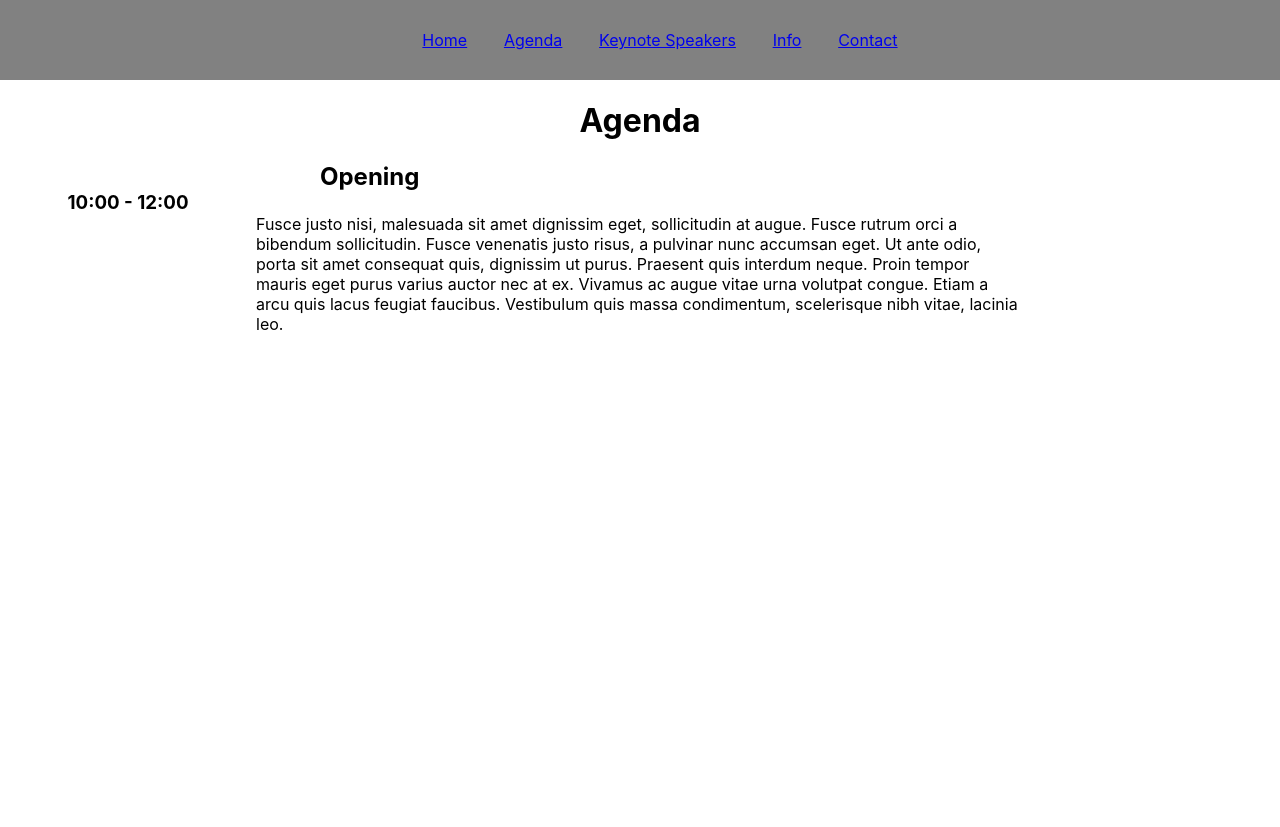
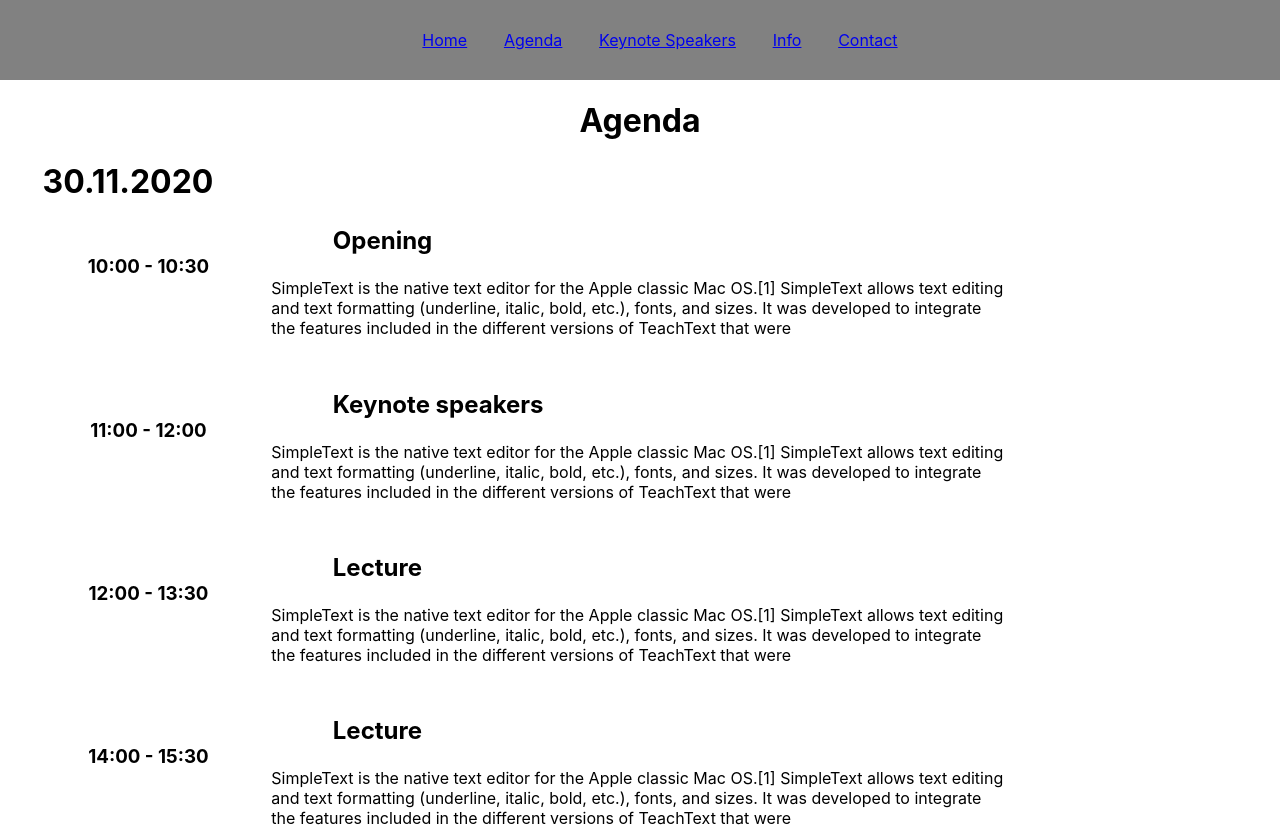
Before and after one commit to WyimaginowaneKoniki/Kongres, a React (Create React App) app in the folder web-client/: page /agenda in a window 1280 px wide. Shown: the top 827 px of the page. Before the commit the page ends 800 px from the top, so only its background shows below. Built offline with nearby package versions, Linux system fonts and the light colour scheme.

Commit message:
Add next events and days in Agenda (agenda.js)

```diff
--- a/web-client/src/components/agendaEvent.js
+++ b/web-client/src/components/agendaEvent.js
@@ -4,6 +4,9 @@ import '../App.css';
 
 function AgendaEvent(props) {
     const styles = makeStyles({
+        main: {
+            padding: '2%',
+        },
         title: {
             textAlign: 'left',
             margin: '0 25%',
@@ -25,7 +28,7 @@ function AgendaEvent(props) {
     const style = styles();
 
     return (
-        <div>
+        <div className={style.main}>
             <h2 className={style.title}>{props.title}</h2>
             <h3 className={style.time}>{props.time1} - {props.time2}</h3>
             <span className={style.desc}>{props.content}</span>
--- a/web-client/src/pages/agenda.js
+++ b/web-client/src/pages/agenda.js
@@ -1,24 +1,91 @@
 import React from 'react';
 import '../App.css';
 import AgendaEvents from '../components/agendaEvent'
+import { makeStyles } from '@material-ui/core/styles';
 
 function Agenda(props) {
-  const event = {
+  const styles = makeStyles({
+    date: {
+      textAlign: 'center',
+      width: '20%',
+      margin: '0',
+    },
+  });
+
+  const style = styles();
+
+  const event1 = {
     time1: "10:00",
+    time2: "10:30",
+    title: "Opening",
+    content: "SimpleText is the native text editor for the Apple classic Mac OS.[1] SimpleText " +
+    "allows text editing and text formatting (underline, italic, bold, etc.), fonts, and sizes. " +
+    "It was developed to integrate the features included in the different versions of TeachText that were"
+  };
+  const event2 = {
+    time1: "11:00",
     time2: "12:00",
-    title: "Opening",
-    content: "Fusce justo nisi, malesuada sit amet dignissim eget, sollicitudin at augue. Fusce rutrum orci a bibendum sollicitudin. Fusce venenatis justo risus, a pulvinar nunc accumsan eget. Ut ante odio, porta sit amet consequat quis, dignissim ut purus. Praesent quis interdum neque. Proin tempor mauris eget purus varius auctor nec at ex. Vivamus ac augue vitae urna volutpat congue. Etiam a arcu quis lacus feugiat faucibus. Vestibulum quis massa condimentum, scelerisque nibh vitae, lacinia leo."
+    title: "Keynote speakers",
+    content: "SimpleText is the native text editor for the Apple classic Mac OS.[1] SimpleText " +
+    "allows text editing and text formatting (underline, italic, bold, etc.), fonts, and sizes. " +
+    "It was developed to integrate the features included in the different versions of TeachText that were"
+  };
+  const event3 = {
+    time1: "12:00",
+    time2: "13:30",
+    title: "Lecture",
+    content: "SimpleText is the native text editor for the Apple classic Mac OS.[1] SimpleText " +
+    "allows text editing and text formatting (underline, italic, bold, etc.), fonts, and sizes. " +
+    "It was developed to integrate the features included in the different versions of TeachText that were"
+  };
+  const event4 = {
+    time1: "14:00",
+    time2: "15:30",
+    title: "Lecture",
+    content: "SimpleText is the native text editor for the Apple classic Mac OS.[1] SimpleText " +
+    "allows text editing and text formatting (underline, italic, bold, etc.), fonts, and sizes. " +
+    "It was developed to integrate the features included in the different versions of TeachText that were"
   };
 
     return (
       <div>
           <h1>Agenda</h1>
-            <AgendaEvents
-              time1={event.time1}
-              time2={event.time2}
-              title={event.title}
-              content={event.content}
-            />
+            <div>
+              <h1 className={style.date}>30.11.2020</h1>
+              <AgendaEvents
+                time1={event1.time1}
+                time2={event1.time2}
+                title={event1.title}
+                content={event1.content}
+              />
+              <AgendaEvents
+                time1={event2.time1}
+                time2={event2.time2}
+                title={event2.title}
+                content={event2.content}
+              />
+              <AgendaEvents
+                time1={event3.time1}
+                time2={event3.time2}
+                title={event3.title}
+                content={event3.content}
+              />
+              <AgendaEvents
+                time1={event4.time1}
+                time2={event4.time2}
+                title={event4.title}
+                content={event4.content}
+              />
+            </div>
+            <div>
+              <h1 className={style.date}>1.12.2020</h1>
+              <AgendaEvents
+                time1={event1.time1}
+                time2={event1.time2}
+                title={event1.title}
+                content={event1.content}
+              />
+            </div>
       </div>
     );
 }
```
